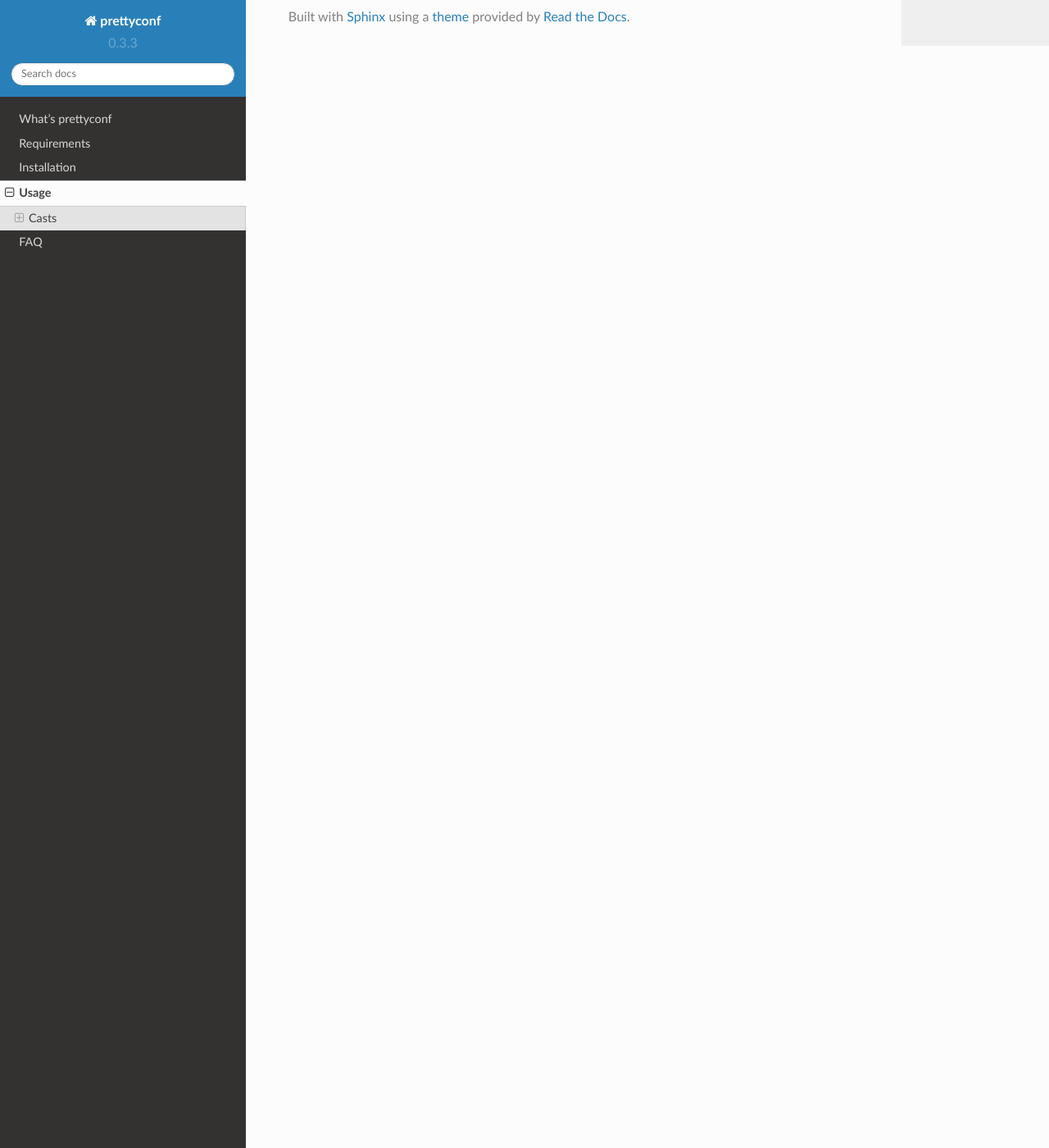
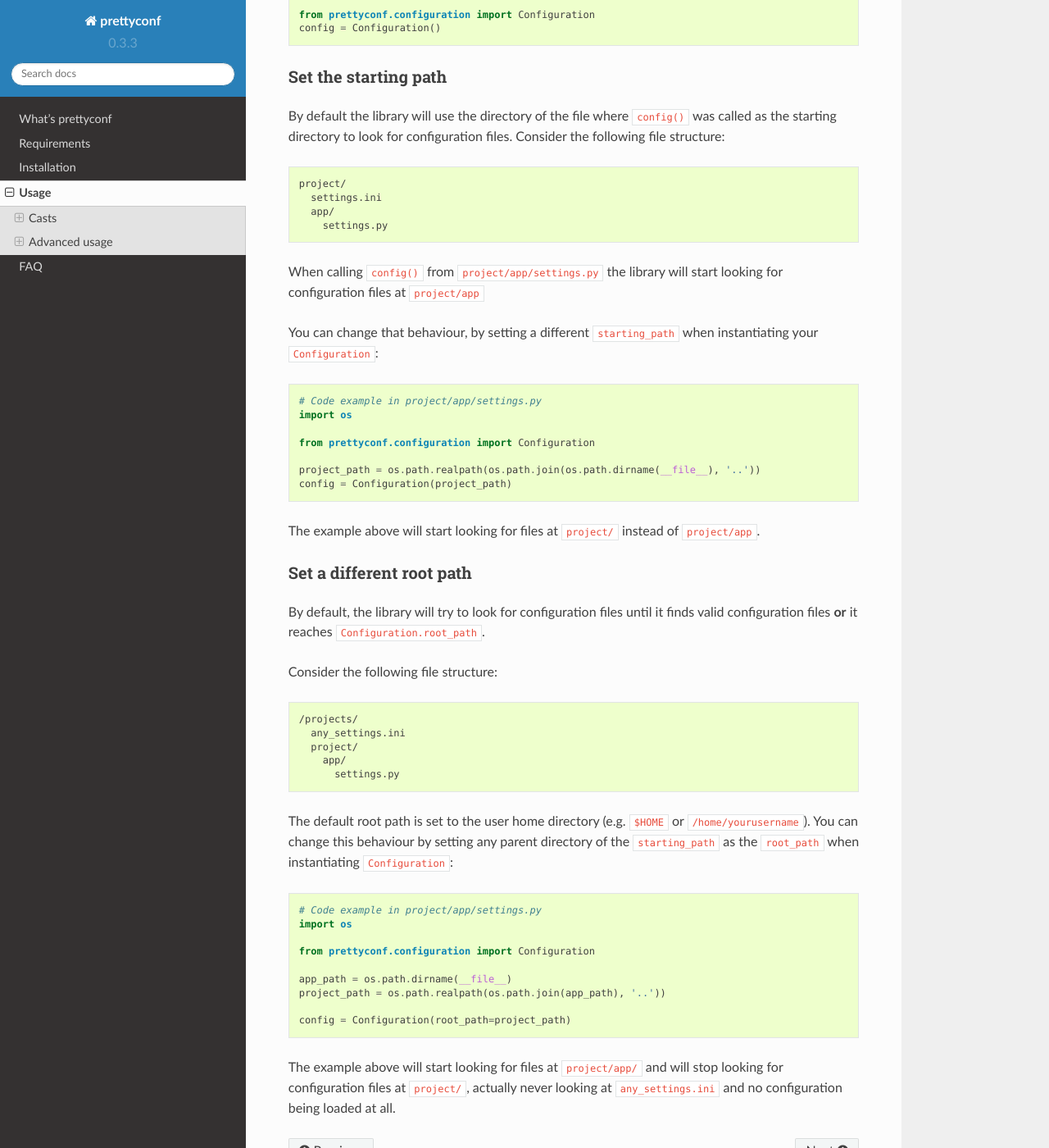
Before and after one commit to osantana/prettyconf, a Sphinx documentation site: the page built from docs/source/usage.rst, in a window 1280 px wide and 1400 px high, scrolled down 1689 px. Shown: the whole window at 82% size. Built offline with Sphinx 7.4.7 and the Read the Docs theme 2.0.0, drawn with Linux system fonts in a browser that asks for light colours; some of the changed text lies outside the part shown.

Commit message:
Add advanced usage docs

```diff
--- a/docs/source/usage.rst
+++ b/docs/source/usage.rst
@@ -80,5 +80,81 @@ Useful third-parties casts
 * `django-cache-url`_ - Parses URLs like ``memcached://server:port/prefix``
   into Django ``CACHES`` configuration format.
 
+
+Advanced usage
+~~~~~~~~~~~~~~
+You can always create your own ``Configuration`` instance and change it's default behaviour.
+
+.. code-block:: python
+
+    from prettyconf.configuration import Configuration
+    config = Configuration()
+
+Set the starting path
++++++++++++++++++++++
+By default the library will use the directory of the file where ``config()`` was called
+as the starting directory to look for configuration files. Consider the following file
+structure:
+
+.. code-block:: shell
+
+    project/
+      settings.ini
+      app/
+        settings.py
+
+When calling ``config()`` from ``project/app/settings.py`` the library will start looking
+for configuration files at ``project/app``
+
+You can change that behaviour, by setting a different ``starting_path`` when instantiating
+your ``Configuration``:
+
+.. code-block:: python
+
+    # Code example in project/app/settings.py
+    import os
+
+    from prettyconf.configuration import Configuration
+
+    project_path = os.path.realpath(os.path.join(os.path.dirname(__file__), '..'))
+    config = Configuration(project_path)
+
+The example above will start looking for files at ``project/`` instead of ``project/app``.
+
+Set a different root path
++++++++++++++++++++++++++
+By default, the library will try to look for configuration files until it finds valid
+configuration files **or** it reaches ``Configuration.root_path``.
+
+Consider the following file structure:
+
+.. code-block:: shell
+
+    /projects/
+      any_settings.ini
+      project/
+        app/
+          settings.py
+
+The default root path is set to the user home directory (e.g. ``$HOME`` or
+``/home/yourusername``). You can change this behaviour by setting any parent directory
+of the ``starting_path`` as the ``root_path`` when instantiating ``Configuration``:
+
+.. code-block:: python
+
+    # Code example in project/app/settings.py
+    import os
+
+    from prettyconf.configuration import Configuration
+
+    app_path = os.path.dirname(__file__)
+    project_path = os.path.realpath(os.path.join(app_path), '..'))
+
+    config = Configuration(root_path=project_path)
+
+The example above will start looking for files at ``project/app/`` and will stop looking
+for configuration files at ``project/``, actually never looking at ``any_settings.ini``
+and no configuration being loaded at all.
+
 .. _dj-database-url: https://github.com/kennethreitz/dj-database-url
 .. _django-cache-url: https://github.com/ghickman/django-cache-url
```
